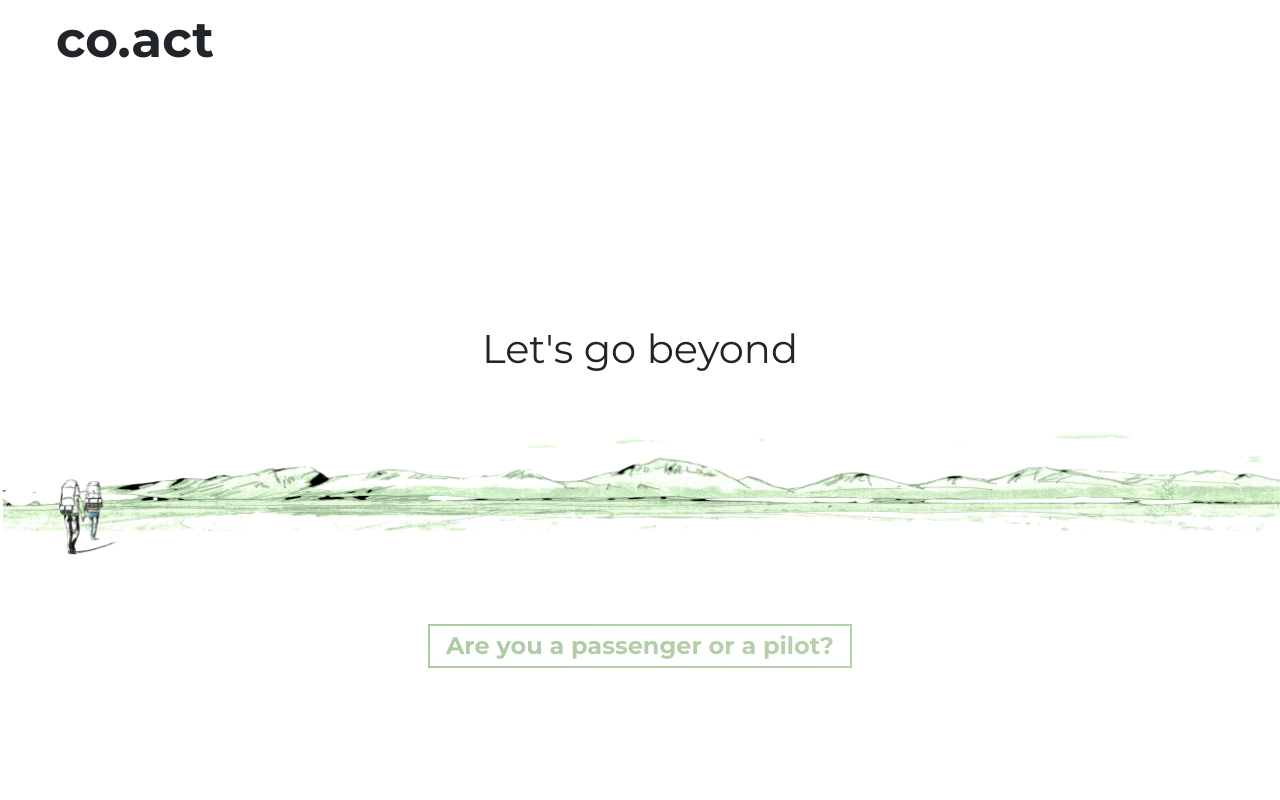
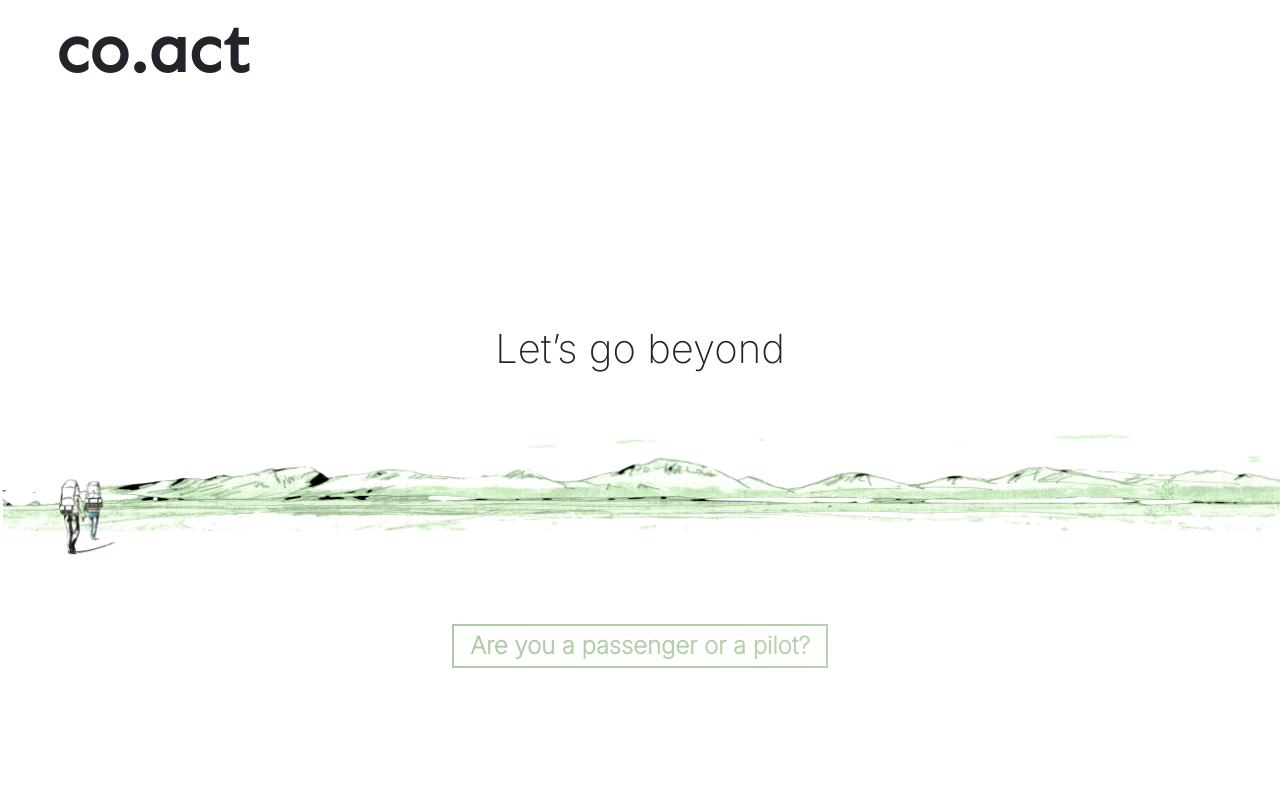
Before and after one commit to doubledherin/coact, a Gatsby site: page / in a window 1280 px wide. Shown: the top 800 px of the page. Built offline with nearby package versions, Linux system fonts and the light colour scheme; Gatsby itself is replaced by a stand-in of ours.

Commit message:
Fix curly quote situation and get co.act log using the right font and get it at the right size.

```diff
--- a/src/components/Contact/Contact.jsx
+++ b/src/components/Contact/Contact.jsx
@@ -23,7 +23,7 @@ const Contact = () => {
               className="cta-btn cta-btn--resume"
               href={email ? `mailto:${email}` : 'https://github.com/cobidev/react-simplefolio'}
             >
-              {btn || "Let's Talk"}
+              {btn || 'Let\u2019s Talk'}
             </a>
           </div>
         </Fade>
--- a/src/components/Hero/Hero.jsx
+++ b/src/components/Hero/Hero.jsx
@@ -24,7 +24,7 @@ const Hero = () => {
   return (
     <div id="landing">
       <Fade left={isDesktop} bottom={isMobile} duration={1000} delay={500} distance="30px">
-        <h1 className="hero-title">{title}</h1>
+        <h1 className="hero-title logo">{title}</h1>
       </Fade>
       <Fade right={isDesktop} bottom={isMobile} duration={1000} delay={1000} distance="30px">
         <h2 className="hero-subtitle">{subtitle}</h2>
--- a/src/mock/data.js
+++ b/src/mock/data.js
@@ -10,7 +10,7 @@ export const headData = {
 // HERO DATA
 export const heroData = {
   title: 'co.act',
-  subtitle: "Let's go beyond",
+  subtitle: 'Let\u2019s go beyond',
   cta: 'Are you a passenger or a pilot?',
   img: 'Expedition.png',
 };
--- a/src/style/base/_typography.scss
+++ b/src/style/base/_typography.scss
@@ -1,4 +1,13 @@
-@import url('https://fonts.googleapis.com/css?family=Montserrat:400,700&display=swap');
+@import url('https://fonts.googleapis.com/css2?family=Inter:wght@200&display=swap');
+@import url('https://fonts.googleapis.com/css2?family=Sen&display=swap');
+
+html, body {
+  font-family: 'Inter', sans-serif;
+}
+
+.logo {
+  font-family: 'Sen', sans-serif;
+}
 
 h1 {
   font-weight: 700;
@@ -11,7 +20,6 @@ h3 {
 
 p,
 a {
-  font-family: 'Montserrat', sans-serif;
   font-size: $default-font-size;
 }
 
--- a/src/style/sections/_hero.scss
+++ b/src/style/sections/_hero.scss
@@ -3,7 +3,7 @@
   min-height: 100vh;
   height: 100vh;
   .hero-title {
-    font-size: 5rem;
+    font-size: 6.6rem;
     padding: 1rem 5.6rem;
     min-height: 40vh;
     height: 40vh;
```
Also changed, not shown: 1 other file.
